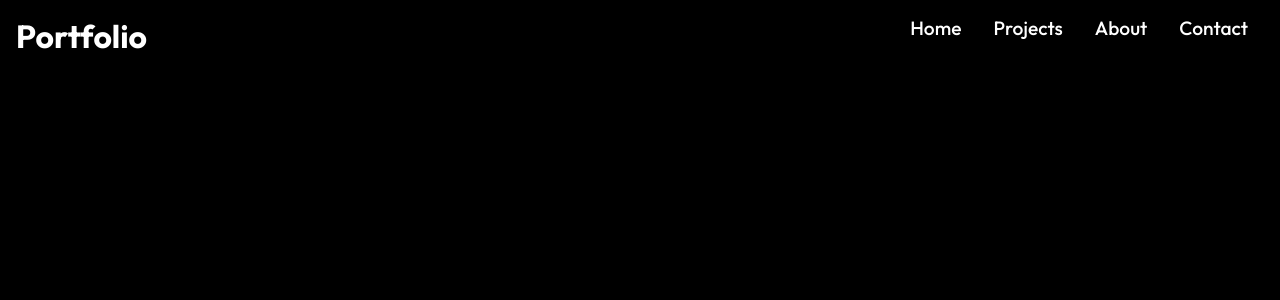
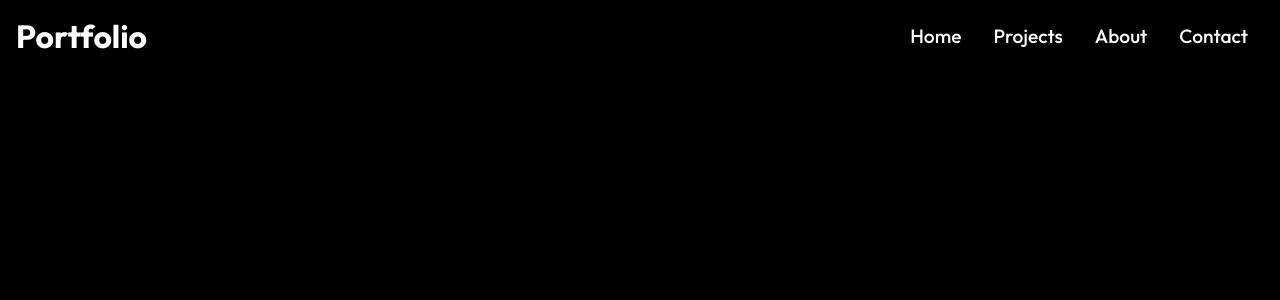
Before and after one commit to jonathanpenaloa/main-portfolio, a React (Create React App) app: page / in a window 1280 px wide. Shown: the top 300 px of the page. Built offline with nearby package versions, Linux system fonts and the light colour scheme.

Commit message:
css added to NavBar

```diff
--- a/src/components/NavBar.css
+++ b/src/components/NavBar.css
@@ -1,7 +1,7 @@
 .header {
     display: flex;
     justify-content: space-between;
-    align-item: center;
+    align-items: center;
     padding: 1rem;
 }
 
```
